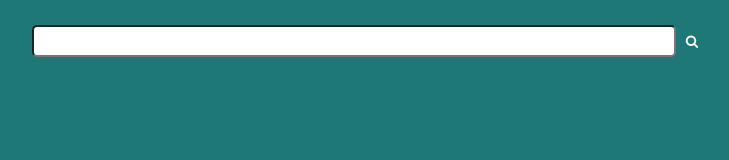
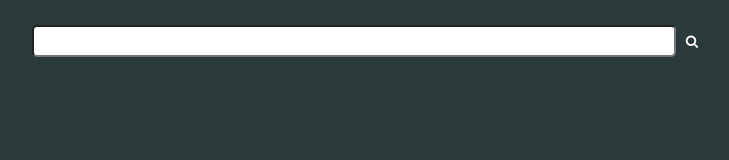
Before and after one commit to NickoMas/ytSearch, a website built with webpack: page index.html in a window 1280 px wide. Shown: the whole page, without its empty margins (272-1001 px from the left). Built offline with nearby package versions, Linux system fonts and the light colour scheme.

Commit message:
works/ytSearch/style fix

```diff
--- a/css/master.css
+++ b/css/master.css
@@ -2,7 +2,7 @@ body {
     margin: 0;
     text-align: center;
     color: white;
-    background: #1f7878;
+    background: #2a3a3a;
     background-repeat: no-repeat;
     -webkit-user-select: none;
        -moz-user-select: -moz-none;
```
